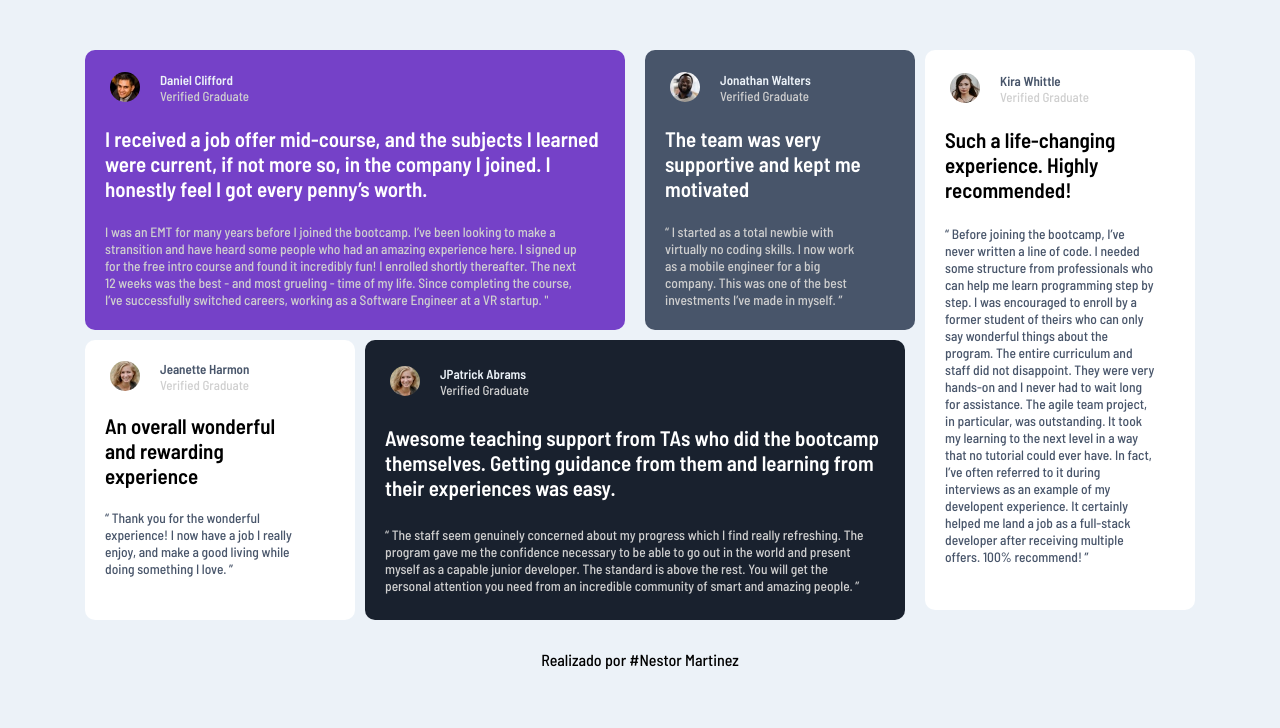
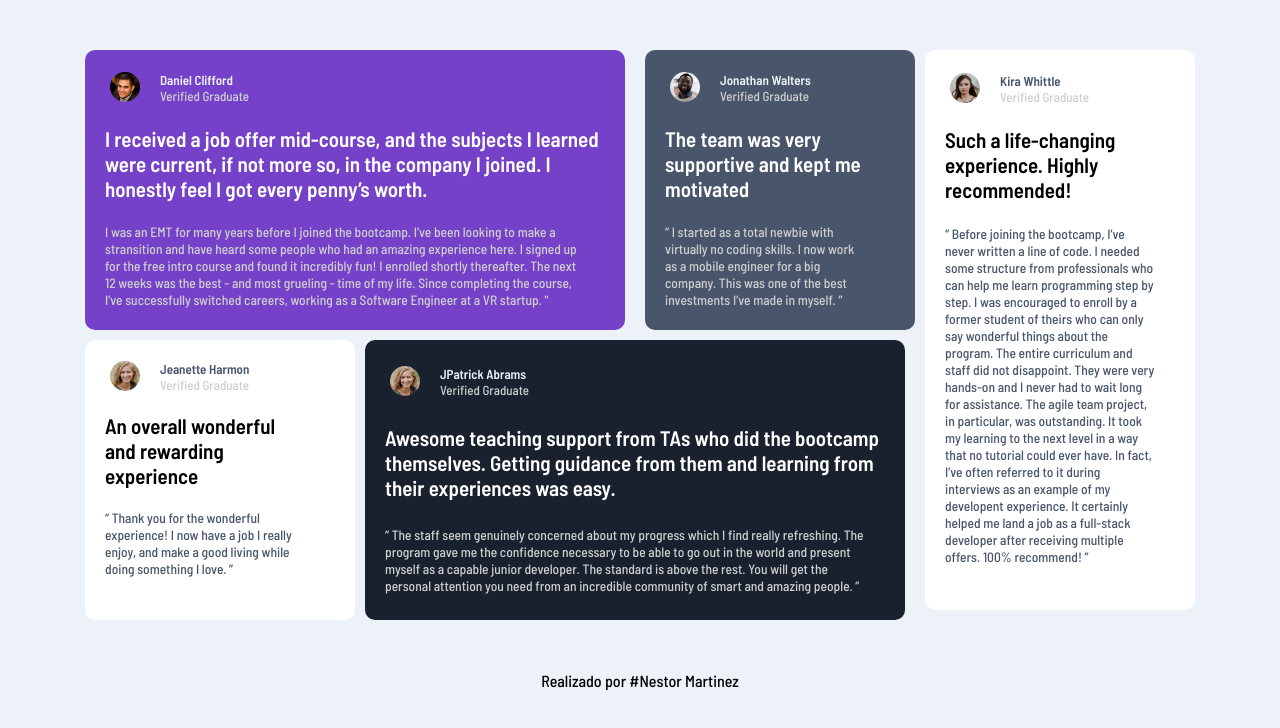
Before and after one commit to nestor12m/Tarjetastestimonialescongrid, a plain HTML site: page index.html in a window 1280 px wide. Drawn offline with Linux system fonts and the light colour scheme.

Commit message:
subeindo v4 proyecto

```diff
--- a/css/estilos.css
+++ b/css/estilos.css
@@ -133,8 +133,12 @@ img{
 }
 
 footer{
+    display: flex;
+    justify-content: center;
+    align-items: center;
     text-align: center;
     margin-top: 30px;
+    height: 60px;
 }
 
 @media (min-width:1200px){
--- a/index.html
+++ b/index.html
@@ -96,7 +96,7 @@
         </div>
     </main>
 
-    <footer>Realizado por #Nestor Martinez</footer>
+    <footer><p>Realizado por #Nestor Martinez</p></footer>
 
 </body>
 
```
